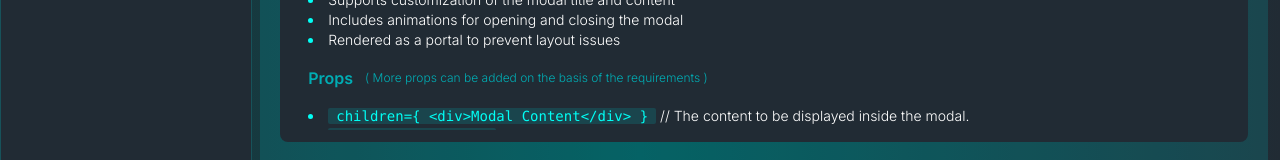
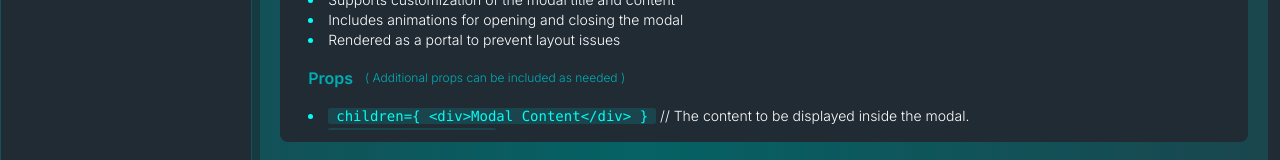
Before and after one commit to devyanshyadav/dev-components-v1, a Next.js app: page /components/modals in a window 1280 px wide. Both pictures are taken after a click on the item "Details". Shown: the part 414-574 px from the top of the page. Built offline with nearby package versions, Linux system fonts and the light colour scheme.

Commit message:
rewrite additional props sentence

```diff
--- a/app/Components/ComponentPreview.jsx
+++ b/app/Components/ComponentPreview.jsx
@@ -137,7 +137,7 @@ const ComponentPreview = ({
             <h3 className="font-semibold text-secondary flex  gap-3 items-center">
               Props{" "}
               <p className="text-xs font-light">
-                ( More props can be added on the basis of the requirements )
+                ( Additional props can be included as needed )
               </p>
             </h3>
             <ul className="text-sm font-light list-disc list-inside list-accent marker:text-accent">
```
